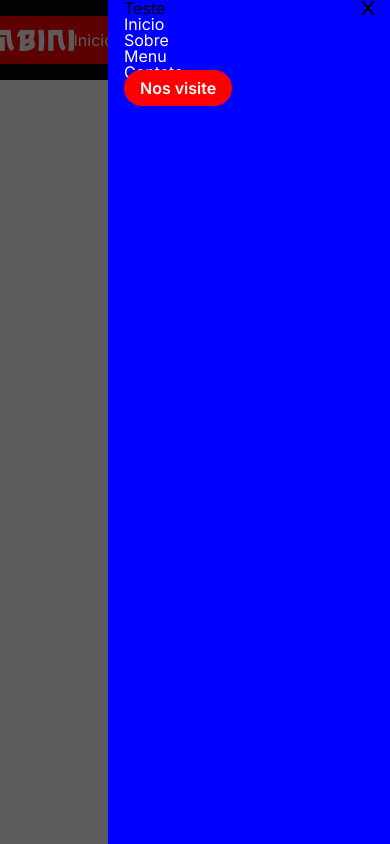
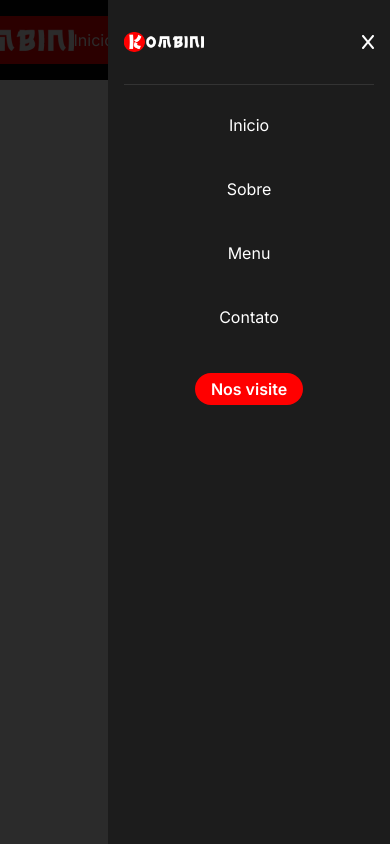
Before and after one commit to BrunoEijiMine/Kombini-Conveniencia, a React (Create React App) app: page / in a window 390 px wide. Shown: the top 844 px of the page. Built offline with nearby package versions, Linux system fonts and the light colour scheme.

Commit message:
finishing navbar mobile

```diff
--- a/public/index.html
+++ b/public/index.html
@@ -1,5 +1,5 @@
 <!DOCTYPE html>
-<html lang="en">
+<html lang="pt-BR">
   <head>
     <meta charset="utf-8" />
     <link rel="icon" href="%PUBLIC_URL%/favicon.ico" />
@@ -10,34 +10,13 @@
       content="Web site created using create-react-app"
     />
     <link rel="apple-touch-icon" href="%PUBLIC_URL%/logo192.png" />
-    <!--
-      manifest.json provides metadata used when your web app is installed on a
-      user's mobile device or desktop. See https://developers.google.com/web/fundamentals/web-app-manifest/
-    -->
     <link rel="manifest" href="%PUBLIC_URL%/manifest.json" />
-    <!--
-      Notice the use of %PUBLIC_URL% in the tags above.
-      It will be replaced with the URL of the `public` folder during the build.
-      Only files inside the `public` folder can be referenced from the HTML.
 
-      Unlike "/favicon.ico" or "favicon.ico", "%PUBLIC_URL%/favicon.ico" will
-      work correctly both with client-side routing and a non-root public URL.
-      Learn how to configure a non-root public URL by running `npm run build`.
-    -->
-    <title>React App</title>
+    <title>Kombini Conveniência</title>
   </head>
+
   <body>
     <noscript>You need to enable JavaScript to run this app.</noscript>
     <div id="root"></div>
-    <!--
-      This HTML file is a template.
-      If you open it directly in the browser, you will see an empty page.
-
-      You can add webfonts, meta tags, or analytics to this file.
-      The build step will place the bundled scripts into the <body> tag.
-
-      To begin the development, run `npm start` or `yarn start`.
-      To create a production bundle, use `npm run build` or `yarn build`.
-    -->
   </body>
 </html>
--- a/src/components/Header/NavMobile/navMobile.js
+++ b/src/components/Header/NavMobile/navMobile.js
@@ -1,5 +1,18 @@
 import React from "react";
-import { NavMobileContainer, NavMobileText, NavMobileButton, BackgroundNavOpacity, NavMobileTitle } from "./navMobileStyles";
+import {
+    NavMobileContainer,
+    NavMobileButton,
+    BackgroundNavOpacity,
+    NavMobileTitle,
+    MobileListWrapper,
+    MobileListContainer
+    }
+from "./navMobileStyles";
+
+// Logo
+import logo from "../../../assets/img/logo-kombini.png"
+
+// Biblioteca de icones
 import { FontAwesomeIcon } from '@fortawesome/react-fontawesome'
 import { faX } from '@fortawesome/free-solid-svg-icons'
 
@@ -27,32 +40,27 @@ const NavMobile = () => {
 
     return (
         <>
-            <BackgroundNavOpacity />
+
+            <BackgroundNavOpacity />{/* Opacidade do fundo ao ativar o mobile */}
+
             <NavMobileContainer>
+                <MobileListWrapper>
                     <NavMobileTitle>
-                    <p>Teste</p>
-                    <FontAwesomeIcon icon={faX} />
+                        <img src={logo} className="logo"/>
+                        <FontAwesomeIcon className="icon" icon={faX} />
                     </NavMobileTitle>
 
-
-
-
-
-
-
-
-
-
+                    <MobileListContainer>
                         {links.map((link, index) => {
                             return (
-                        <NavMobileText href={link.href} key={index}>
+                                <a href={link.href} key={index}>
                                     {link.name}
-                        </NavMobileText>
+                                </a>
                             );
                         })}
-
                         <NavMobileButton>Nos visite</NavMobileButton>
-
+                    </MobileListContainer>
+                </MobileListWrapper>
 
             </NavMobileContainer>
 
--- a/src/components/Header/NavMobile/navMobileStyles.js
+++ b/src/components/Header/NavMobile/navMobileStyles.js
@@ -3,7 +3,7 @@ import colors from '../../ui/colors'
 
 export const NavMobileContainer = styled.div`
     position: absolute;
-    background: blue;
+    background: ${colors.darkgray};
     top: 0;
     right: 0;
     width: 250px;
@@ -12,10 +12,6 @@ export const NavMobileContainer = styled.div`
     z-index: 9999;
     display: block;
 `
-
-export const NavMobileText = styled.p`
-    color: ${colors.white};
-`;
 
 export const NavMobileButton = styled.a`
     color: ${colors.white};
@@ -27,7 +23,7 @@ export const NavMobileButton = styled.a`
 
 export const BackgroundNavOpacity = styled.div`
     z-index: 100;
-    background: #000000a3;
+    background: #000000d4;
     position: fixed;
     width: 100%;
     height: 100%;
@@ -37,8 +33,49 @@ export const BackgroundNavOpacity = styled.div`
     bottom: 0;
 `;
 
-export const NavMobileTitle = styled.p`
+export const MobileListWrapper = styled.div`
+    display: flex;
+    flex-direction: column;
+    gap: 2rem;
+    margin-top: 2rem;
+`;
+
+export const NavMobileTitle = styled.div`
     display: flex;
     justify-content: space-between;
     align-items: center;
+    padding-bottom: 2rem;
+    border-bottom: 1px solid ${colors.gray};
+
+    > .logo {
+        width: 80px;
+    }
+
+     > .icon {
+        color: ${colors.white};
+    }
 `;
+
+export const MobileListContainer = styled.div`
+    display: flex;
+    justify-content: space-between;
+    flex-direction: column;
+    align-items: center;
+    gap: 3rem;
+
+    > a {
+        display: flex;
+        justify-content: space-between;
+        align-items: center;
+        color: ${colors.white};
+        text-decoration: none;
+
+        &:hover {
+            color: black;
+        }
+    }
+`;
+
+export const MobileList = styled.p  `
+
+`;
--- a/src/components/ui/colors.js
+++ b/src/components/ui/colors.js
@@ -1,10 +1,14 @@
 const white = "#FFFFFF";
 const dark = "#050505";
 const red = "#FF0000"
+const darkgray = "#1c1c1c";
+const gray = "#333333";
 
 const colors = {
     dark: dark,
     white: white,
+    darkgray: darkgray,
+    gray: gray,
     primary: red
 };
 
```
Lines whose indentation alone changed are shown as unchanged.
